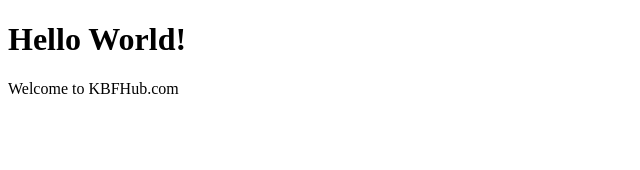
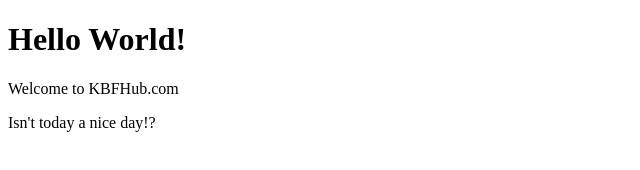
Before and after one commit to sailwind-daniel/kbfhub.com, a plain HTML site: page index.html in a window 1280 px wide. Shown: the whole page, without its empty margins (0-640 px from the left). Drawn offline with Linux system fonts and the light colour scheme.

Commit message:
Adding a nice day line because it's awesome

```diff
--- a/index.html
+++ b/index.html
@@ -8,5 +8,6 @@
 <body>
     <h1>Hello World!</h1>
     <p>Welcome to KBFHub.com</p>
+    <p>Isn't today a nice day!?</p>
 </body>
 </html>
```
